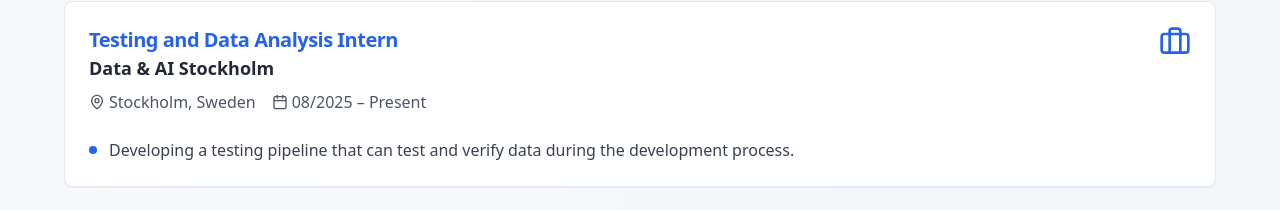
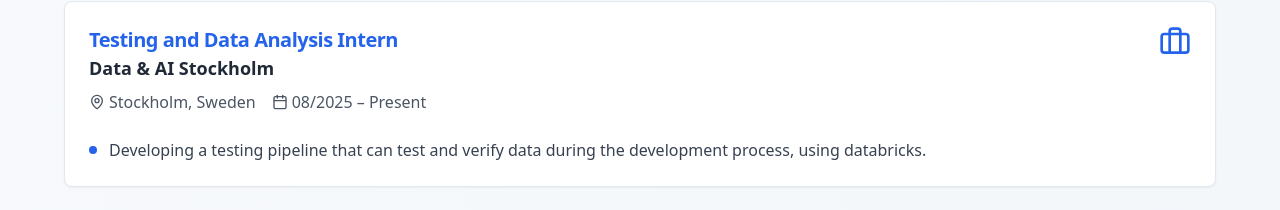
Before and after one commit to MeghnaAnand/personal-resume-webflow, a React (Vite) app: page / in a window 1280 px wide. Shown: the part 1489-1699 px from the top of the page. Built offline with nearby package versions, Linux system fonts and the light colour scheme.

Commit message:
Update experience details

```diff
--- a/src/pages/Index.tsx
+++ b/src/pages/Index.tsx
@@ -85,7 +85,7 @@ const Index = () => {
       role: "Testing and Data Analysis Intern",
       period: "08/2025 – Present",
       responsibilities: [
-        "Developing a testing pipeline that can test and verify data during the development process."
+        "Developing a testing pipeline that can test and verify data during the development process, using databricks."
       ]
     },
     {
```
